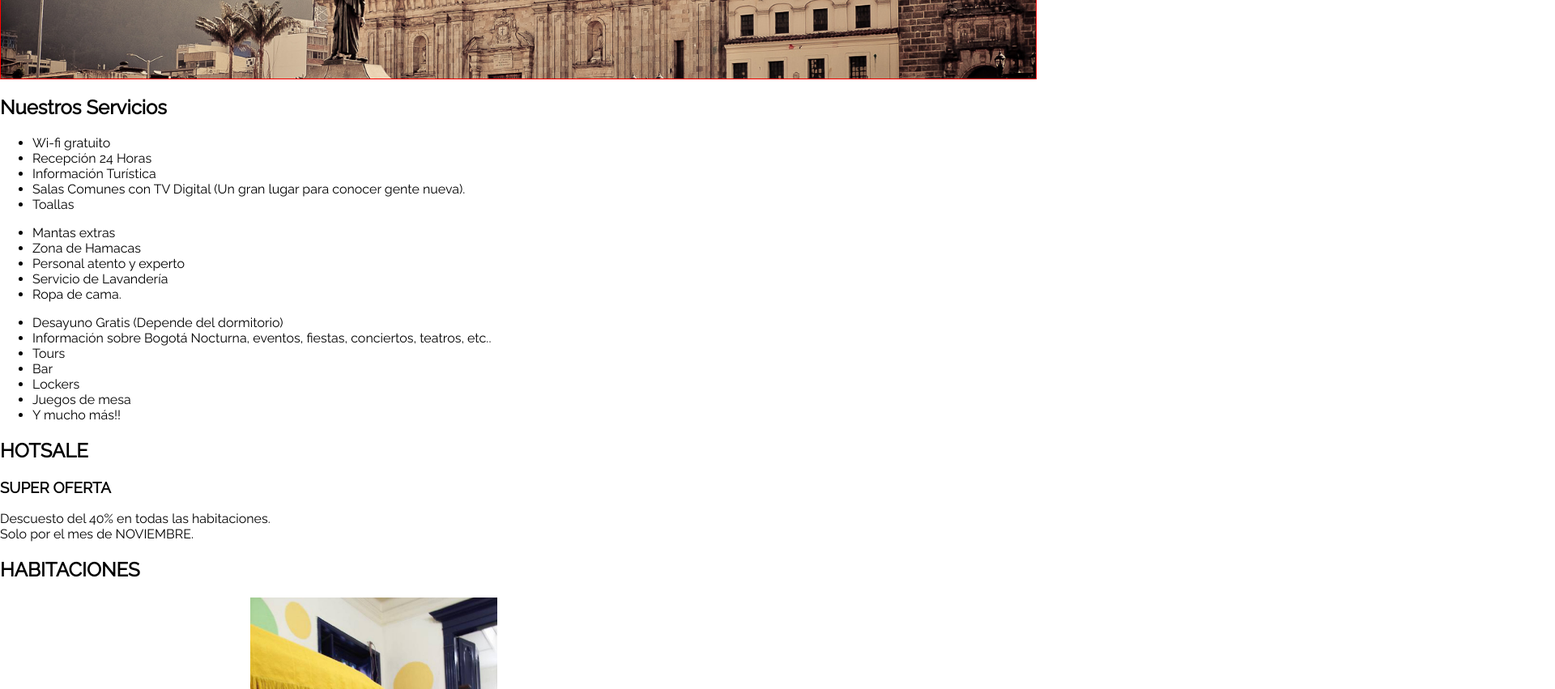
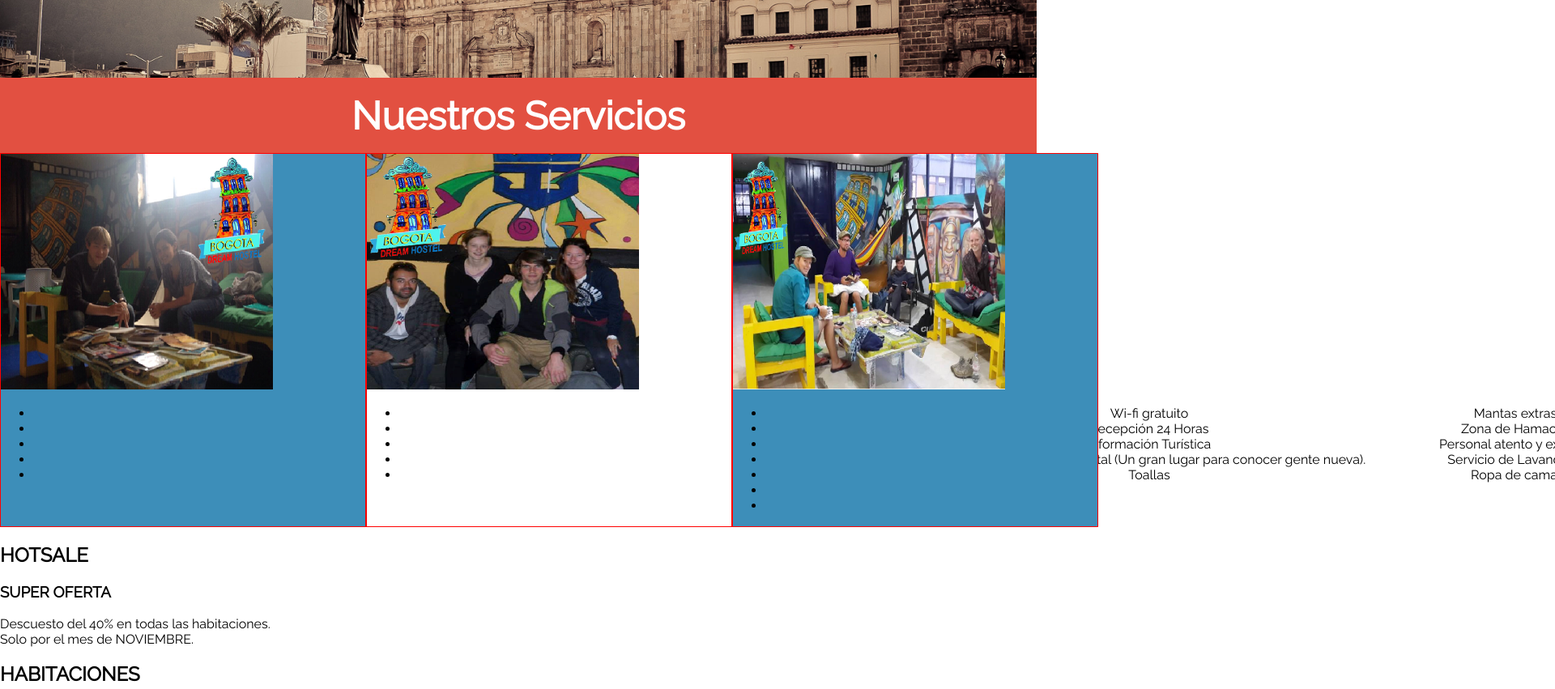
Before and after one commit to manudiazr/Bogota-DH, a plain HTML site: page index.html in a window 1280 px wide. Shown: the part 1204-2055 px from the top of the page at 81% size, 1920 px wide, since content can reach past the window. Drawn offline with Linux system fonts and the light colour scheme.

Commit message:
sección 1

```diff
--- a/css/master.css
+++ b/css/master.css
@@ -79,7 +79,6 @@ figure {
 .fondo {
   background-image: url(../images/catedral.jpg);
   background-size:cover;
-  border: 1px solid red;
   display: flex;
   justify-content: space-around;
 }
@@ -100,3 +99,33 @@ figure {
 .vive p{
   font-size: 20px;
 }
+
+.servicios h2 {
+  display: flex;
+  justify-content: center;
+  align-items: center;
+  background-color: #E25041;
+  margin: 0;
+  height: 93px;
+    color: white;
+  font-size: 48px;
+}
+
+.servicios .cajon {
+  display: flex;
+}
+.cajon{
+  justify-content: space-between;
+}
+.caja {
+  border: 1px solid red;
+  width: 450px;
+}
+.caja ul {
+  width: 2756px;
+  text-align: center;
+  background-size: contain;
+}
+.caja-azul {
+  background-color: #3D8EB9;
+}
--- a/index.html
+++ b/index.html
@@ -43,8 +43,10 @@
 
     </section>
     <section id="servicios" class="servicios borde">
-      <h2>Nuestros Servicios</h2>
-      <div class="caja">
+      <h2 class="titulo-servicios">Nuestros Servicios</h2>
+      <div class="cajon">
+        <div class="caja caja-azul">
+          <img src="images/s1.png" alt="s1.png" width="336px" height="291px"/>
           <ul class="lista-servicios">
             <li>Wi-fi gratuito</li>
             <li>Recepción 24 Horas</li>
@@ -53,7 +55,8 @@
             <li>Toallas</li>
           </ul>
         </div>
-      <div class="caja">
+        <div class="caja caja-blanco">
+          <img src="images/s2.png" alt="s2.png" width="336px" height="291px"/>
           <ul class="servicios">
             <li>Mantas extras</li>
             <li>Zona de Hamacas</li>
@@ -63,7 +66,8 @@
 
           </ul>
         </div>
-      <div class="caja">
+        <div class="caja caja-azul">
+          <img src="images/s3.png" alt="s3.png" width="336px" height="291px"/>
           <ul class="servicios">
             <li>Desayuno Gratis (Depende del dormitorio)</li>
             <li>Información sobre Bogotá Nocturna, eventos, fiestas, conciertos, teatros, etc..</li>
@@ -74,6 +78,8 @@
             <li>Y mucho más!!</li>
           </ul>
         </div>
+      </div>
+
     </section >
     <section class="ofertas borde"> <!--ofertas-->
       <h2>HOTSALE</h2>
```
Also changed, not shown: images/s1.png (added), images/s2.png (added), images/s3.png (added). Lines whose indentation alone changed are shown as unchanged.
